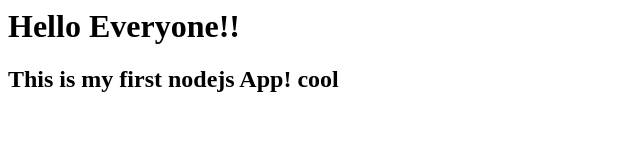
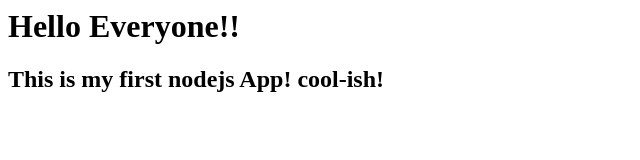
Before and after one commit to AndrewFormosa/node_using_node_only, a website: page index.html in a window 1280 px wide. Shown: the full height of the page, 0-640 px from the left. Drawn offline with Linux system fonts and the light colour scheme.

Commit message:
alter text

```diff
--- a/index.html
+++ b/index.html
@@ -1,2 +1,2 @@
 <h1>Hello Everyone!!</h1>
-<h2>This is my first nodejs App! cool</h2>
+<h2>This is my first nodejs App! cool-ish!</h2>
```
